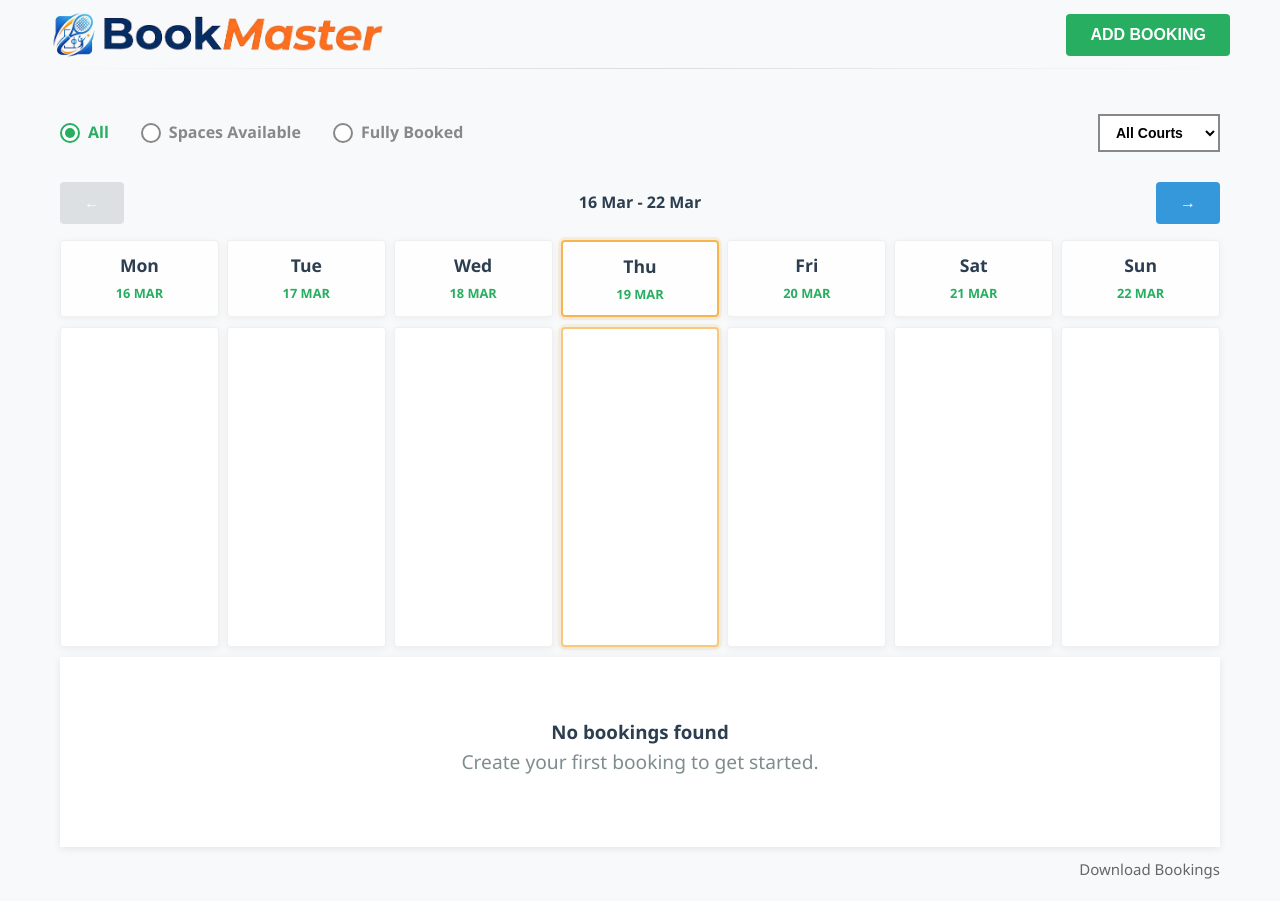
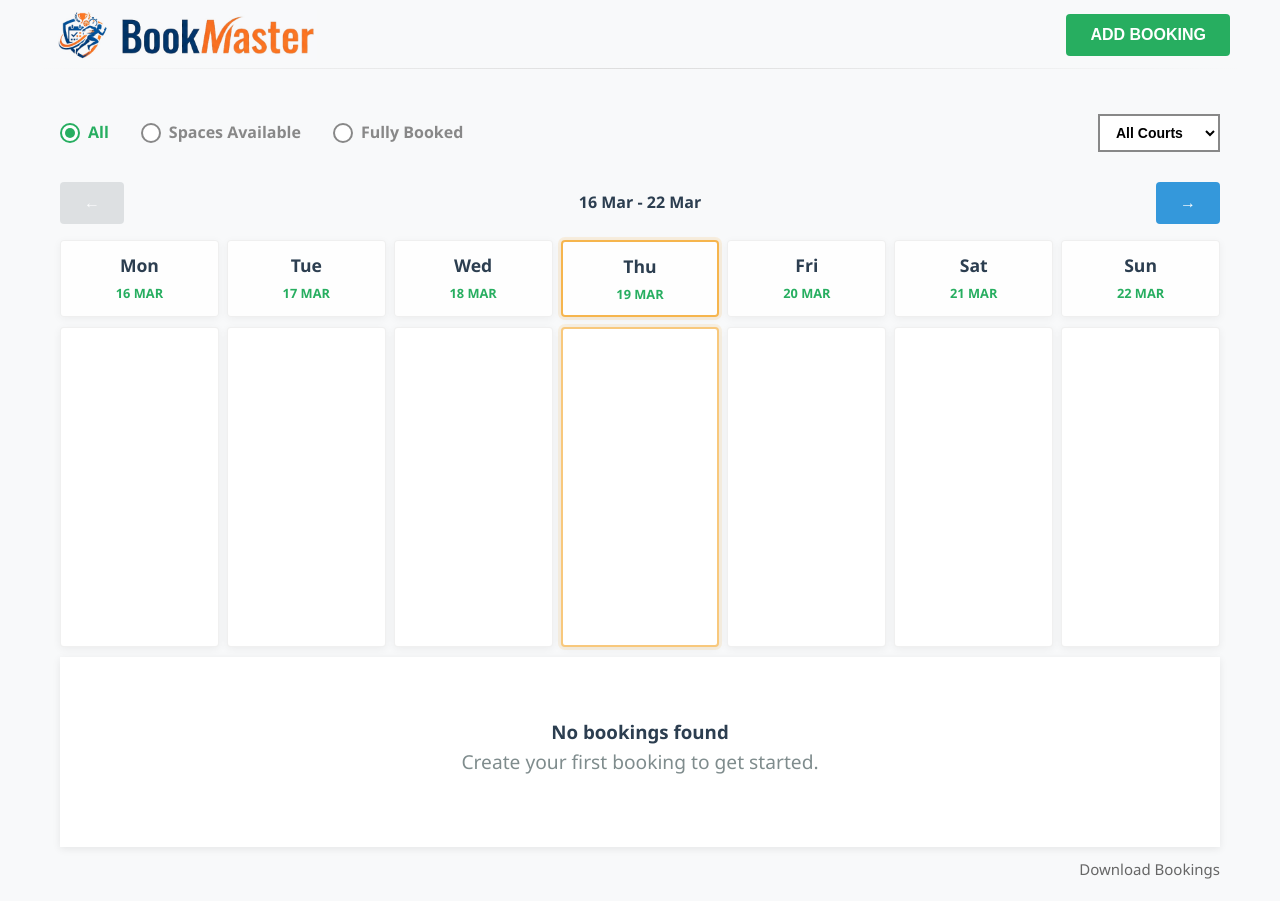
Before and after one commit to beardmeetsdev/bookmaster, a website: page index.html in a window 1280 px wide. Drawn offline with Linux system fonts and the light colour scheme; no server answers.

Commit message:
Update logo to bmlogo.jpg

```diff
--- a/index.html
+++ b/index.html
@@ -16,7 +16,7 @@
     <header>
         <div class="header-content">
             <div class="logo">
-                <img src="images/bookmasterlogo.jpg" alt="BookMaster" class="logo-img">
+                <img src="images/bmlogo.jpg" alt="BookMaster" class="logo-img">
             </div>
             <div class="header-actions">
                 <button id="createNew" class="btn btn-primary btn-add-booking" type="button">ADD BOOKING</button>
```
Also changed, not shown: images/bmlogo.jpg (added).
